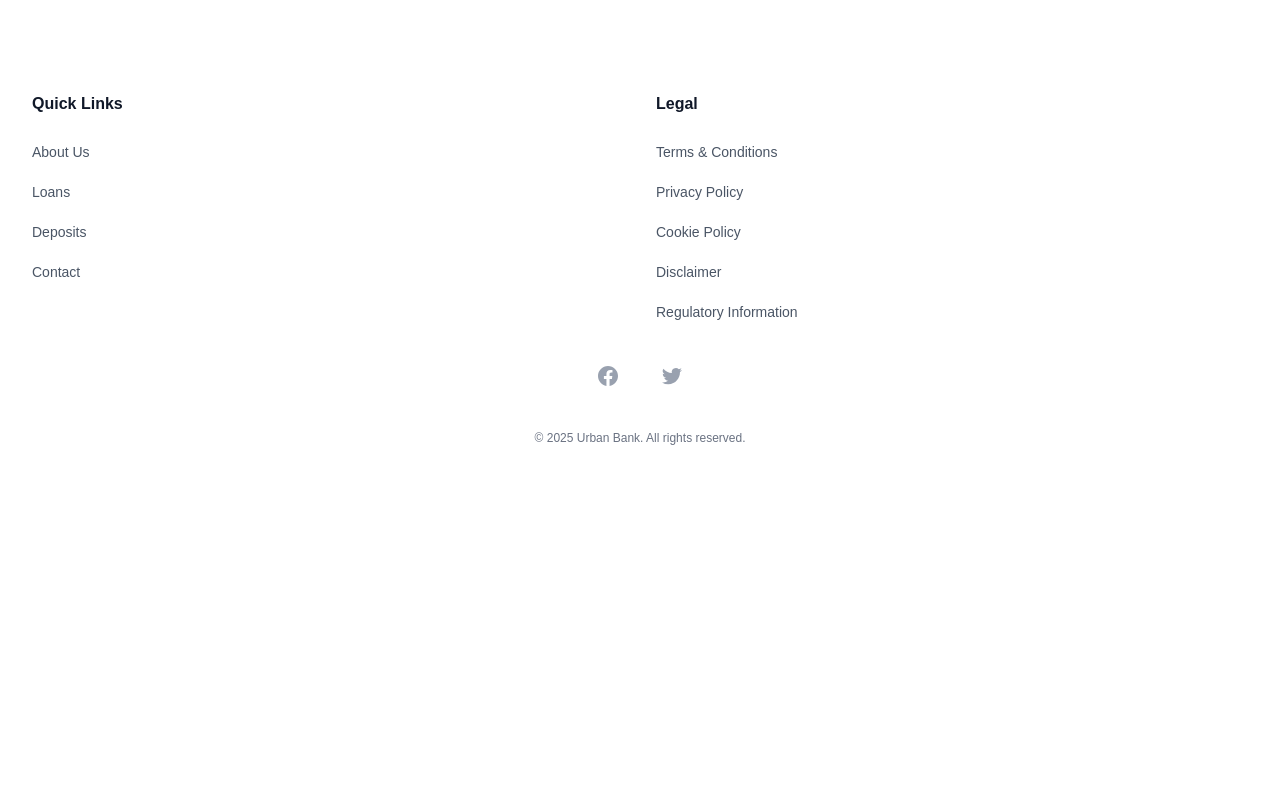
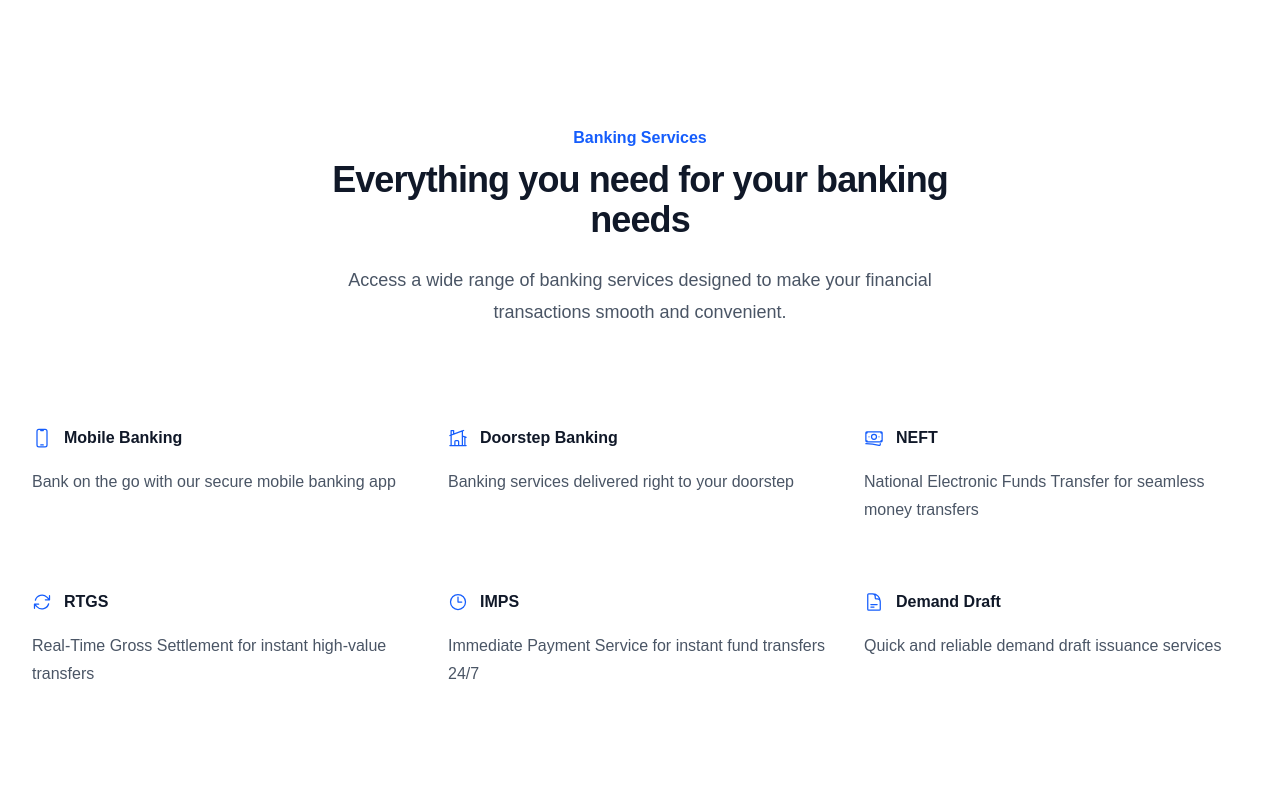
Before and after one commit to arfatbk/urban, a Next.js app: page / in a window 1280 px wide. Shown: the part 1260-2060 px from the top of the page. Before the commit the page ends 1804 px from the top, so only its background shows below. Built offline with nearby package versions, Linux system fonts and the light colour scheme.

Commit message:
added Services

```diff
--- a/src/app/page.tsx
+++ b/src/app/page.tsx
@@ -1,5 +1,6 @@
 import HeroBanner from '@/components/home/HeroBanner'
 import QuickLinks from '@/components/home/QuickLinks'
+import Services from '@/components/home/Services'
 // import Stats from '@/components/home/Stats'
 
 export default function Home() {
@@ -7,6 +8,7 @@ export default function Home() {
     <>
       <HeroBanner />
       <QuickLinks />
+      <Services />
       {/* <Stats /> */}
     </>
   )
--- /dev/null
+++ b/src/components/home/Services.tsx
@@ -0,0 +1,67 @@
+import { DevicePhoneMobileIcon, HomeModernIcon, BanknotesIcon, ArrowPathIcon, ClockIcon, DocumentTextIcon } from '@heroicons/react/24/outline'
+
+const services = [
+  {
+    name: 'Mobile Banking',
+    description: 'Bank on the go with our secure mobile banking app',
+    icon: DevicePhoneMobileIcon,
+  },
+  {
+    name: 'Doorstep Banking',
+    description: 'Banking services delivered right to your doorstep',
+    icon: HomeModernIcon,
+  },
+  {
+    name: 'NEFT',
+    description: 'National Electronic Funds Transfer for seamless money transfers',
+    icon: BanknotesIcon,
+  },
+  {
+    name: 'RTGS',
+    description: 'Real-Time Gross Settlement for instant high-value transfers',
+    icon: ArrowPathIcon,
+  },
+  {
+    name: 'IMPS',
+    description: 'Immediate Payment Service for instant fund transfers 24/7',
+    icon: ClockIcon,
+  },
+  {
+    name: 'Demand Draft',
+    description: 'Quick and reliable demand draft issuance services',
+    icon: DocumentTextIcon,
+  },
+]
+
+export default function Services() {
+  return (
+    <div className="bg-white py-24 sm:py-32">
+      <div className="mx-auto max-w-7xl px-6 lg:px-8">
+        <div className="mx-auto max-w-2xl lg:text-center">
+          <h2 className="text-base font-semibold leading-7 text-blue-600">Banking Services</h2>
+          <p className="mt-2 text-3xl font-bold tracking-tight text-gray-900 sm:text-4xl">
+            Everything you need for your banking needs
+          </p>
+          <p className="mt-6 text-lg leading-8 text-gray-600">
+            Access a wide range of banking services designed to make your financial transactions smooth and convenient.
+          </p>
+        </div>
+        <div className="mx-auto mt-16 max-w-2xl sm:mt-20 lg:mt-24 lg:max-w-none">
+          <dl className="grid max-w-xl grid-cols-1 gap-x-8 gap-y-16 lg:max-w-none lg:grid-cols-3">
+            {services.map((service) => (
+              <div key={service.name} className="flex flex-col">
+                <dt className="flex items-center gap-x-3 text-base font-semibold leading-7 text-gray-900">
+                  <service.icon className="h-5 w-5 flex-none text-blue-600" aria-hidden="true" />
+                  {service.name}
+                </dt>
+                <dd className="mt-4 flex flex-auto flex-col text-base leading-7 text-gray-600">
+                  <p className="flex-auto">{service.description}</p>
+                </dd>
+              </div>
+            ))}
+          </dl>
+        </div>
+      </div>
+    </div>
+  )
+}
```
